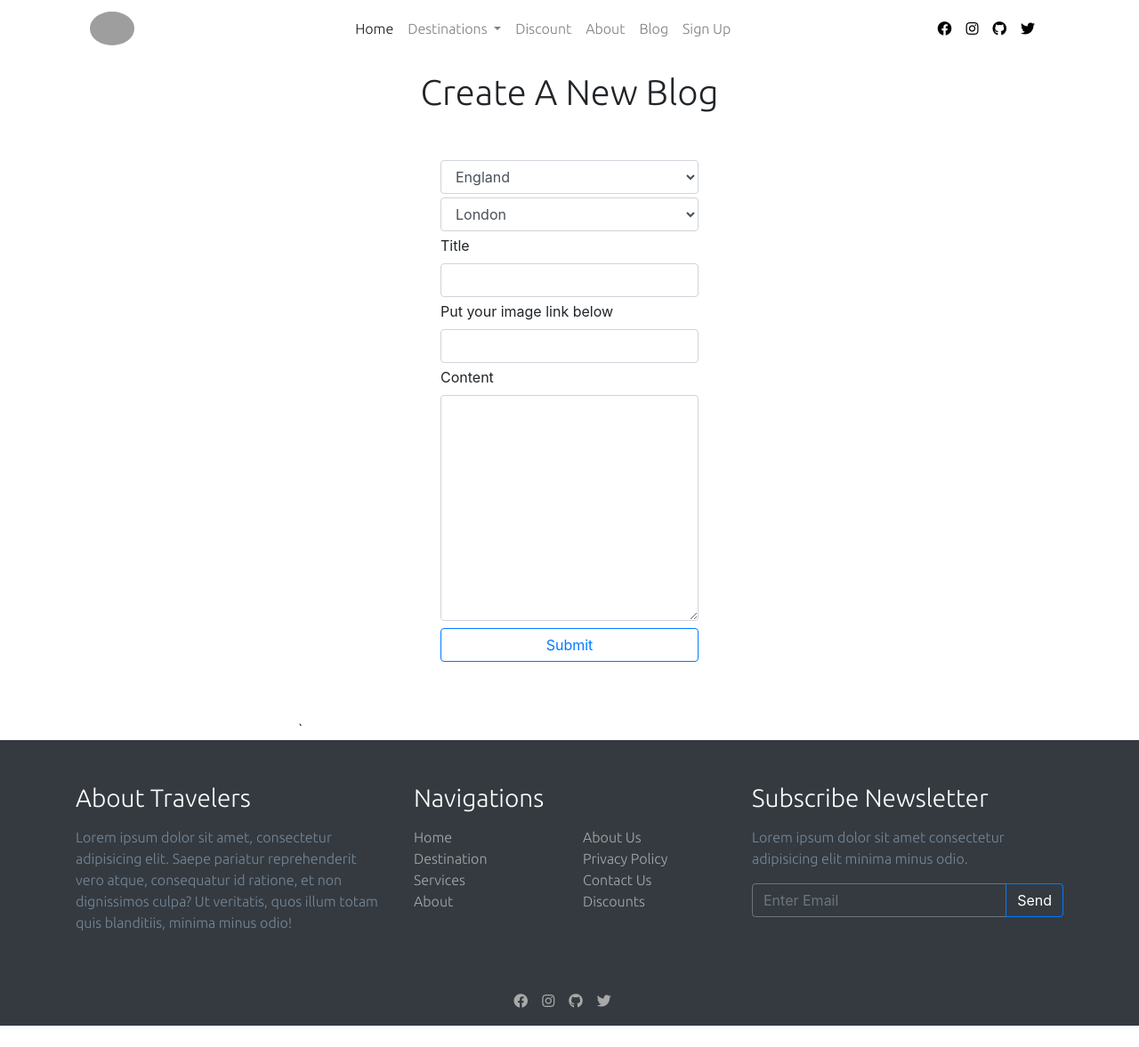
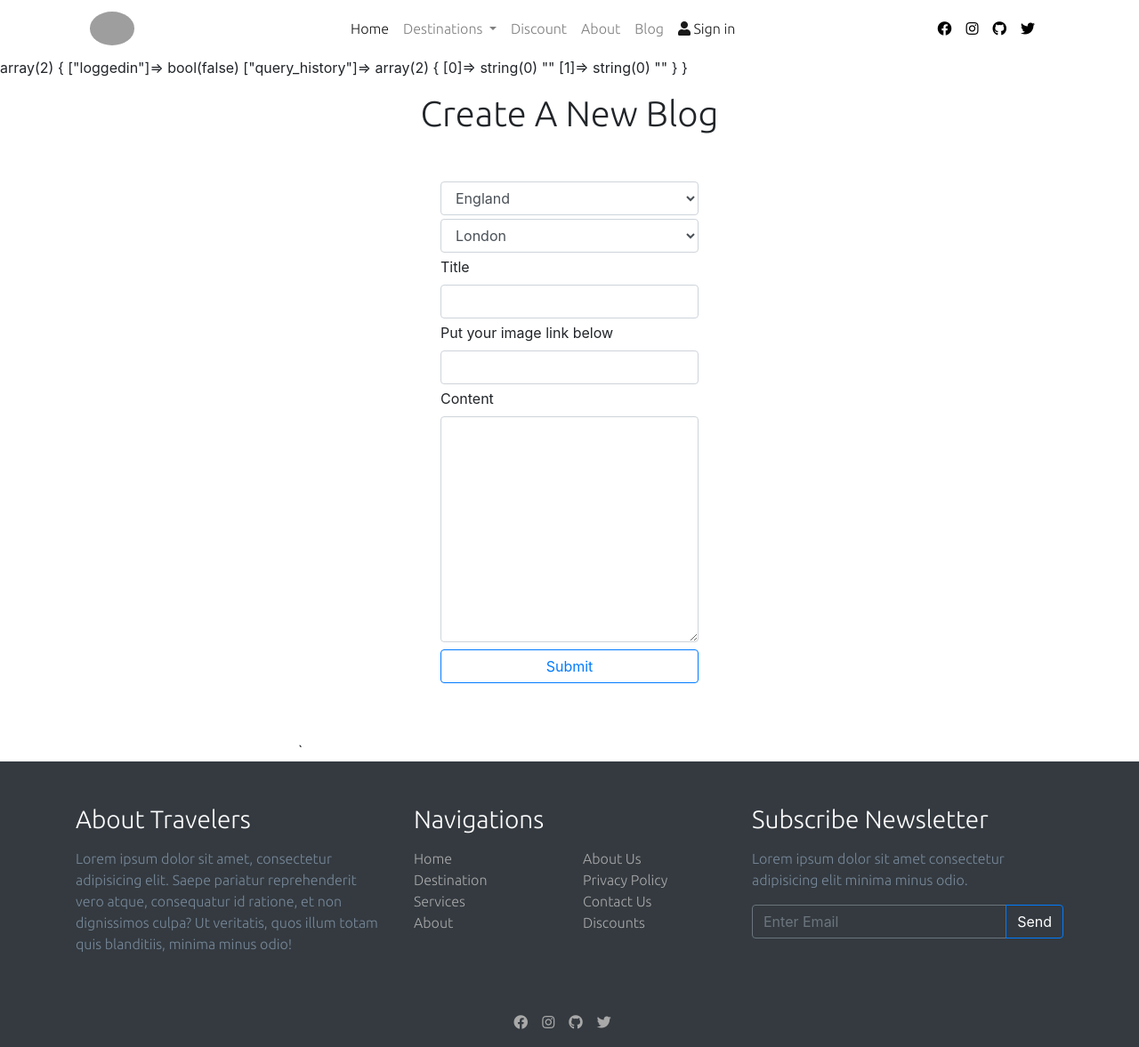
Before and after one commit to coftbred/OneTravel, a PHP site: page /create.php in a window 1280 px wide. Shown: the whole page at 89% size. Before the commit the page ends 1153 px from the top, so only its background shows below. Run offline with PHP 8.4, Linux system fonts and the light colour scheme; some libraries are stand-ins or nearby versions; grey boxes are pictures that could not be loaded.

Commit message:
fix login

```diff
--- a/config.php
+++ b/config.php
@@ -1,4 +1,5 @@
 <?php
+session_start();
 if(!isset($_SESSION['loggedin'])) {
   $_SESSION['loggedin'] = false;
 }
--- a/create.php
+++ b/create.php
@@ -6,6 +6,8 @@
     if (isset($_POST['POST'])) {
         //checkPost($_POST, $_SESSION['user_id'], $errors, $conn);
     }
+
+    var_dump($_SESSION)
 ?>
 
     <div class="contaier">
--- a/includes/header.php
+++ b/includes/header.php
@@ -46,9 +46,18 @@
           <li class="nav-item">
             <a class="nav-link" href="Blog.php">Blog</a>
           </li>
-          <li class="nav-item">
-            <a class="nav-link" href="login.php">Sign Up</a>
-          </li>
+          <?php if ($_SESSION['loggedin'] == true): ?>
+            <li class="nav-item active">
+              <a class="nav-link" href="user.php?id=<?php echo $_SESSION['user_id']; ?>"><i class="fa fa-user"></i> <?php  echo htmlspecialchars($_SESSION["user_name"] . " ");?>  | <span class="sr-only">(current)</span></a>
+            </li>
+            <li class="nav-item active">
+              <a class="nav-link" href="logout.php"><i class="fa fa-door"></i>Logout<span class="sr-only">(current)</span></a>
+            </li>
+          <?php else: ?>
+            <li class="nav-item active">
+              <a class="nav-link" href="login.php"><i class="fa fa-user"></i> Sign in<span class="sr-only">(current)</span></a>
+            </li>
+          <?php endif; ?>
         </ul>
         <ul class=" ml-auto list-unstyled d-flex text-right mb-0">
           <li class="nav-item">
--- a/index.php
+++ b/index.php
@@ -1,5 +1,7 @@
 <?php
+include 'config.php';
 include 'includes/header.php';
+
  ?>
 
   <div class="container-fluid pr-0 pl-0"> <!-- slide show -->
--- a/login.php
+++ b/login.php
@@ -1,6 +1,7 @@
 <?php
   include 'config.php';
   include 'function/account.php';
+
  ?>
 
  <style media="screen">
```
Also changed, not shown: function/account.php (+5 -3 lines), logout.php (added, +7 -0 lines).
